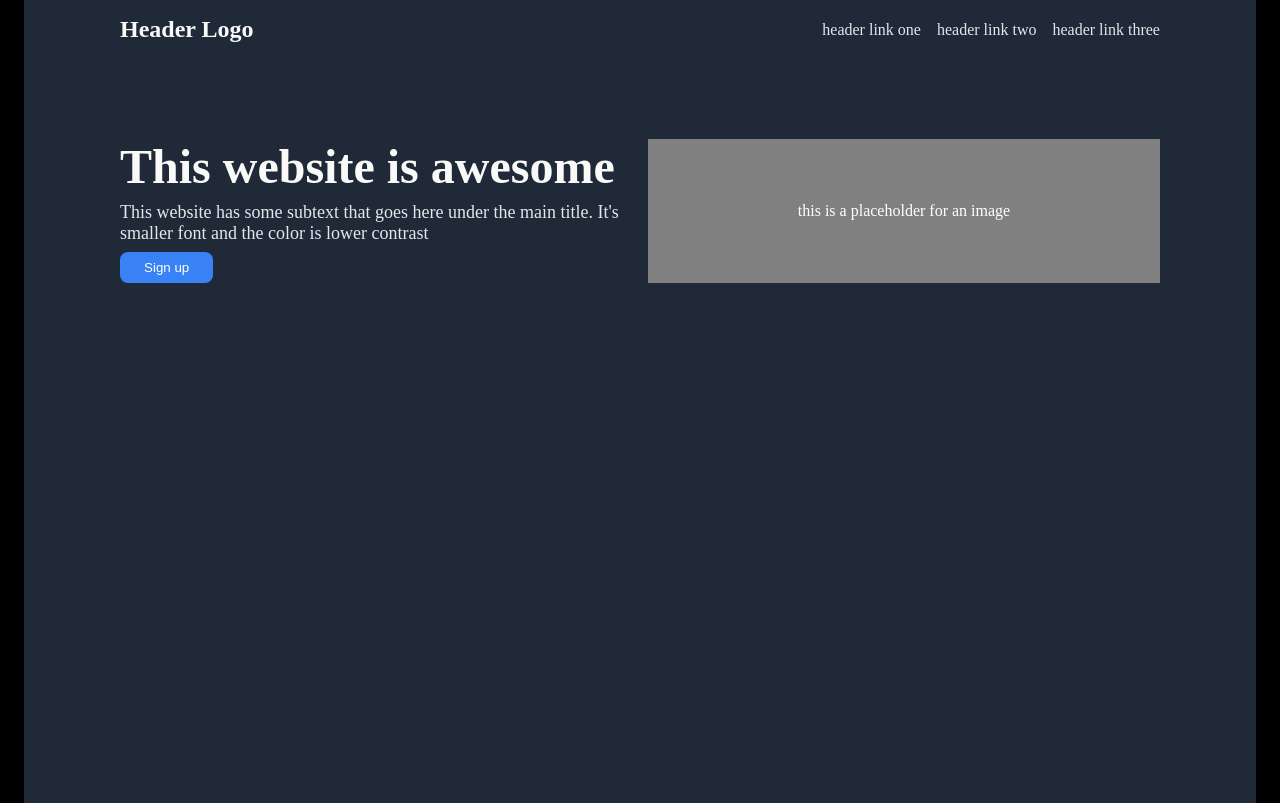
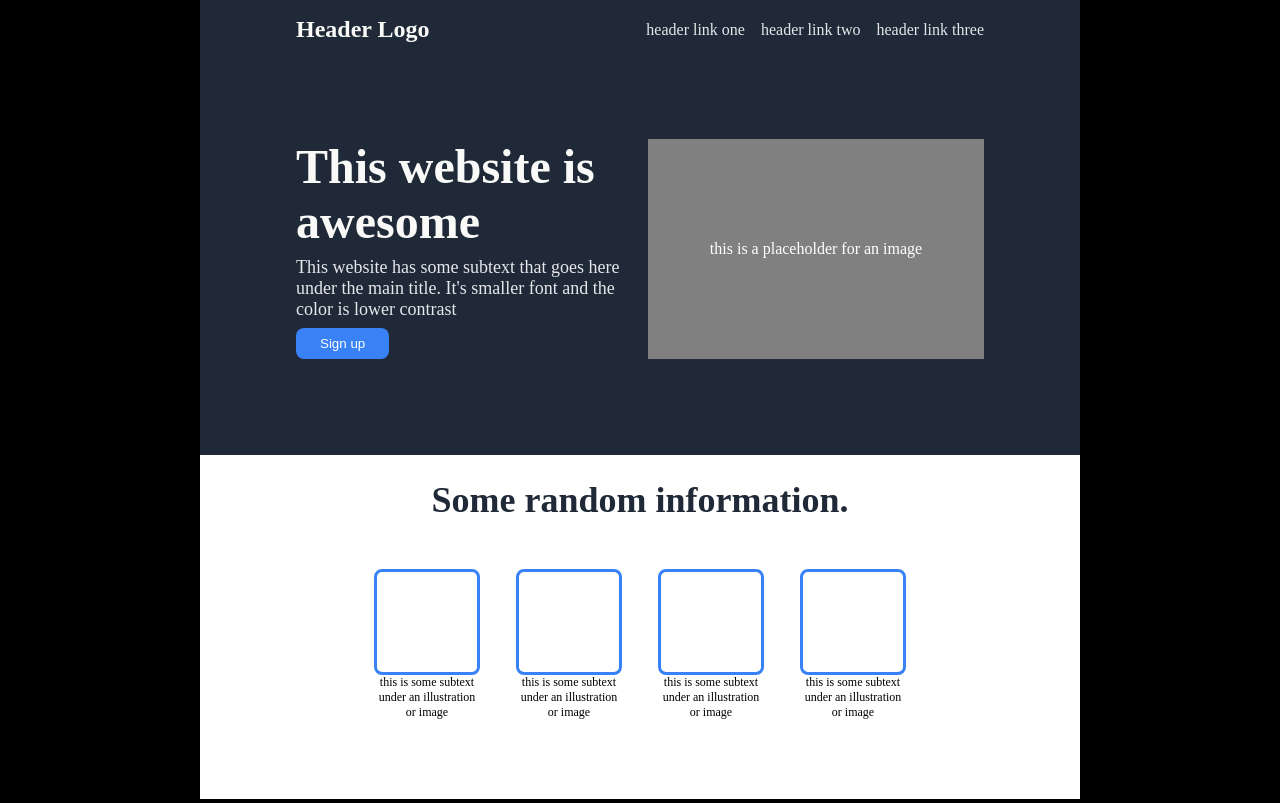
Before and after one commit to MadMysteriX/landing-page, a plain HTML site: page index.html in a window 1280 px wide. Shown: the top 803 px of the page. Drawn offline with Linux system fonts and the light colour scheme.

Commit message:
Add html and css for illustrations

```diff
--- a/index.html
+++ b/index.html
@@ -26,5 +26,29 @@
         <div class="image"> this is a placeholder for an image</div>
      </div>
     </header>
+     <div class="information">
+      <p class="title"> Some random information.</p>
+     <div class="illustrations">
+      <div class="content">
+      <div class="border"></div>
+      <p class="legend"> this is some subtext under an illustration or image</p>
+      </div>
+       <div class="content">
+       <div class="border"></div>
+       <p class="legend"> this is some subtext under an illustration or image</p>
+      </div>
+      <div class="content">
+        <div class="border"></div>
+        <p class="legend"> this is some subtext under an illustration or image</p>
+      </div>
+      <div class="content">
+        <div class="border"></div>
+        <p class="legend"> this is some subtext under an illustration or image</p>
+      </div>
+
+
+     </div>
+     </div>
+
 </body>
 </html>
--- a/styles/styles.css
+++ b/styles/styles.css
@@ -6,15 +6,17 @@
 }
 body{
     height: 1912px;
-    display: flex;
     justify-content: center;
     background-color: black;
+    margin: 0 200px 0 200px;
+
 
 }
 header{
     background-color: #1f2937;
     padding-left: 96px;
     padding-right: 96px;
+    padding-bottom: 96px;
 
 }
 nav{
@@ -70,3 +72,44 @@ button.signup {
     border-radius: 8px;
     border: none;
 }
+.information{
+    background-color: white;
+    padding: 24px 96px 24px 96px;
+
+
+}
+.title{
+    display: flex;
+    justify-content: center;
+    font-size: 36px;
+    font-weight: bolder;
+    color: #1f2937;
+    padding-bottom: 48px;
+}
+.illustrations{
+    display: flex;
+    justify-content: center;
+    gap: 36px;
+
+}
+.content{
+
+    display: flex;
+    flex-direction: column;
+    align-items: center;
+
+}
+.border{
+    border-radius: 8px;
+    height: 100px;
+    width: 100px;
+    border-color: #3882f6;
+    border-style: solid;
+    margin: 0;
+}
+.legend{
+    height: 100px;
+    width: 100px;
+    font-size: 12px;
+    text-align: center;
+}
```
